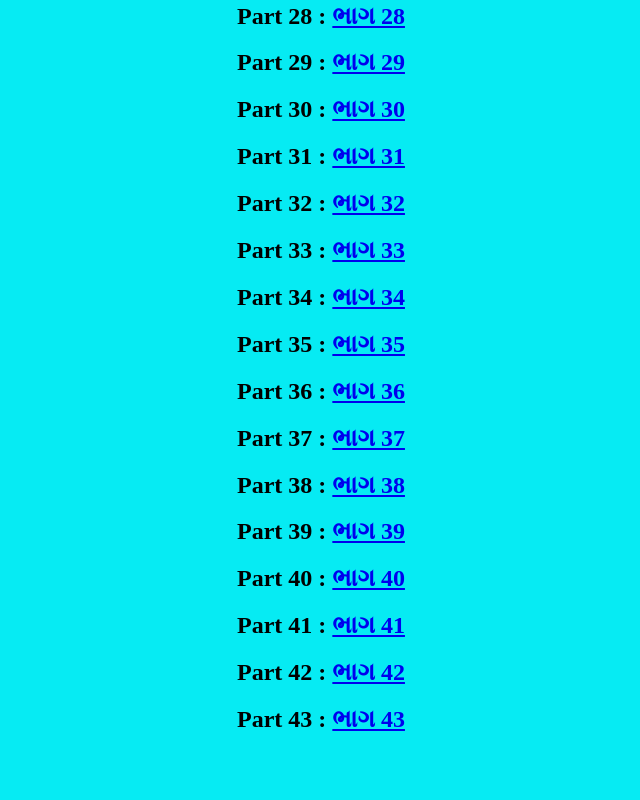
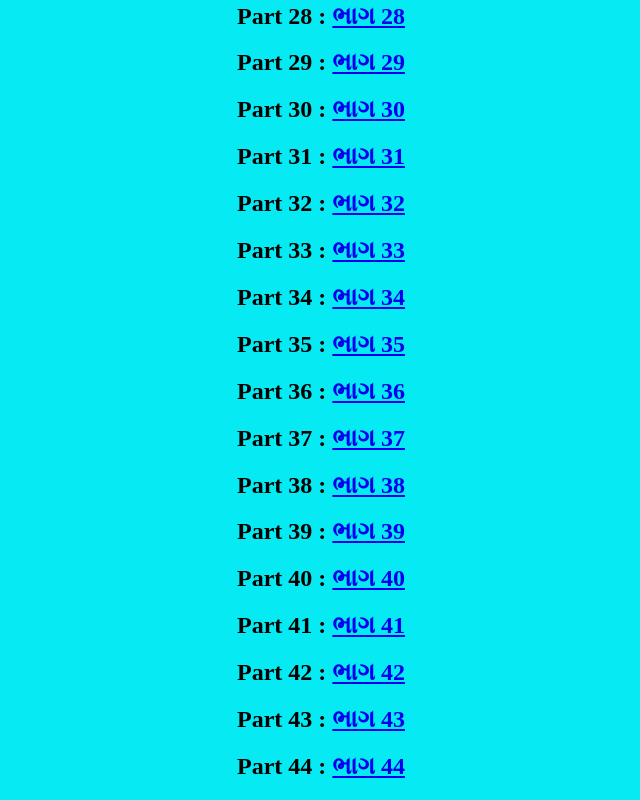
Before and after one commit to meet41/Vasudevanand-Saraswati-Swami-Maharaj-Charitamrut, a plain HTML site: page index.html in a window 1280 px wide. Shown: the part 1784-2584 px from the top of the page, without its empty margins (319-959 px from the left). Before the commit the page ends 2537 px from the top, so only its background shows below. Drawn offline with Linux system fonts and the light colour scheme.

Commit message:
Update index.html

```diff
--- a/index.html
+++ b/index.html
@@ -64,7 +64,7 @@
                 <h2>Part 41 : <a href="https://youtu.be/eJozA9tXR50" target="_blank">ભાગ 41</a></h2>
                 <h2>Part 42 : <a href="https://youtu.be/m_1SJQPWBNk" target="_blank">ભાગ 42</a></h2>
                 <h2>Part 43 : <a href="https://youtu.be/jJ5VIXvyt5g" target="_blank">ભાગ 43</a></h2>
-                <!-- <h2>Part 44 : <a href="" target="_blank">ભાગ 44</a></h2> -->
+                <h2>Part 44 : <a href="https://youtu.be/CLTGQsoNDtA" target="_blank">ભાગ 44</a></h2>
                 <!-- <h2>Part 45 : <a href="" target="_blank">ભાગ 45</a></h2> -->
                 <!-- <h2>Part 46 : <a href="" target="_blank">ભાગ 46</a></h2> -->
                 <!-- <h2>Part 47 : <a href="" target="_blank">ભાગ 47</a></h2> -->
```
